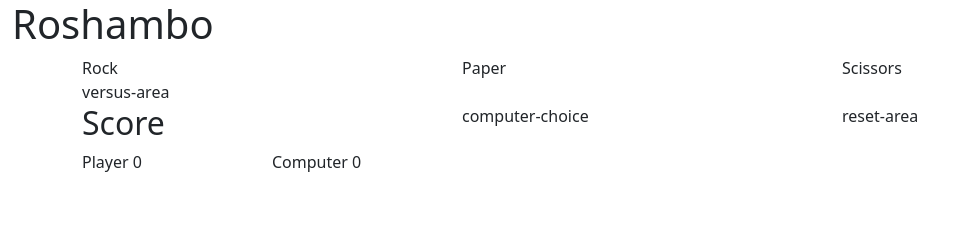
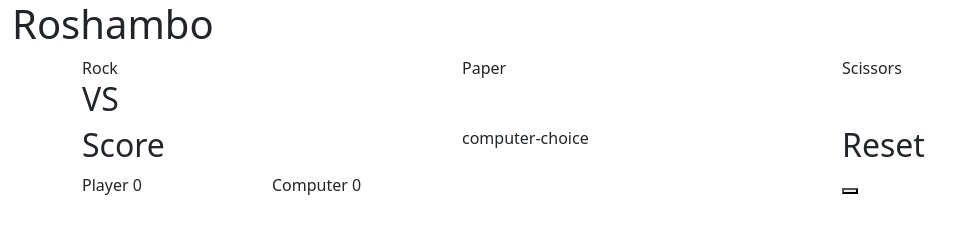
Before and after one commit to Cezary-Nakielski/Project-Two-Roshambo, a plain HTML site: page index.html in a window 1280 px wide. Shown: the whole page, without its empty margins (0-972 px from the left). Drawn offline with nearby package versions, Linux system fonts and the light colour scheme.

Commit message:
DEV: Add elements to the versus and reset areas

```diff
--- a/index.html
+++ b/index.html
@@ -41,7 +41,7 @@
     <div class="container versus-area">
         <div class="row">
             <div class="col">
-                versus-area
+                <h2>VS</h2>
             </div>
         </div>
     </div>
@@ -62,10 +62,10 @@
 
             <div class="col computer-choice-area">
                 computer-choice
-
             </div>
             <div class="col reset-area">
-                reset-area
+                <h2>Reset</h2>
+                <button></button>
             </div>
         </div>
     </div>
```
